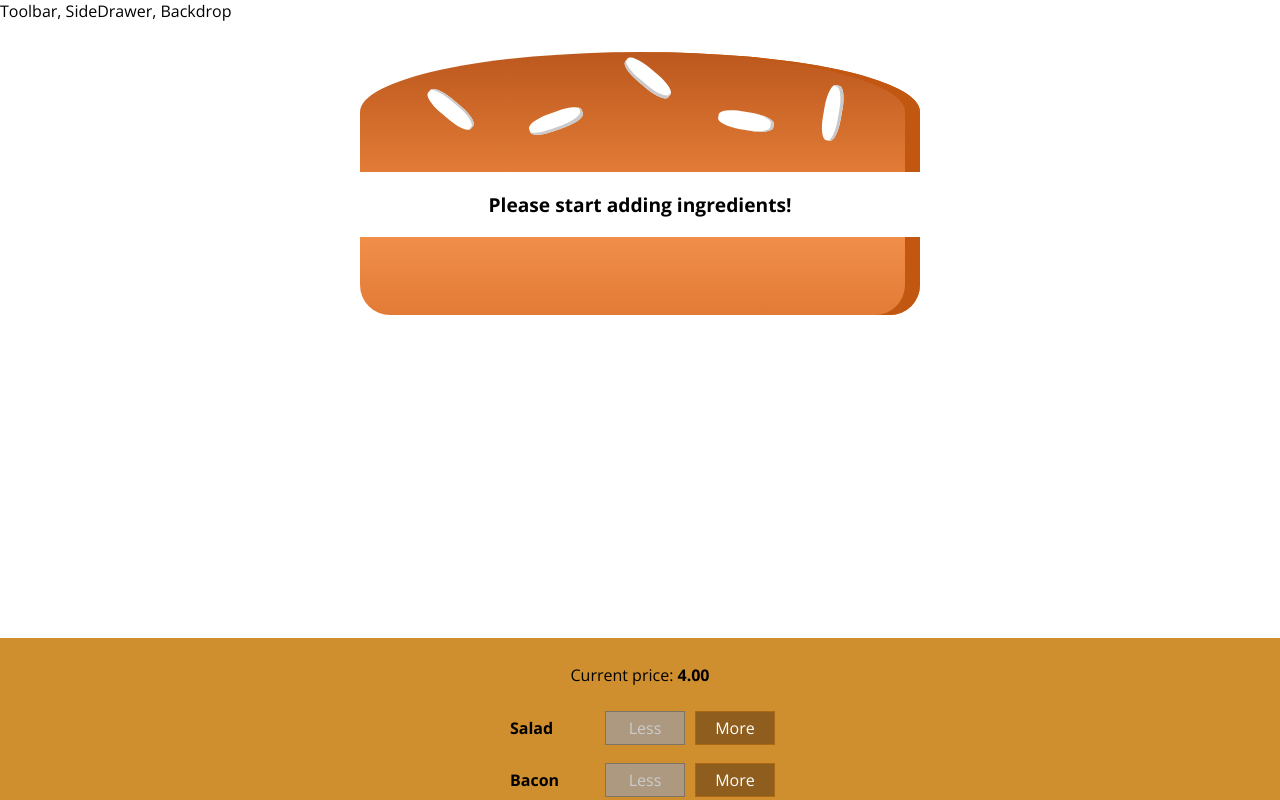
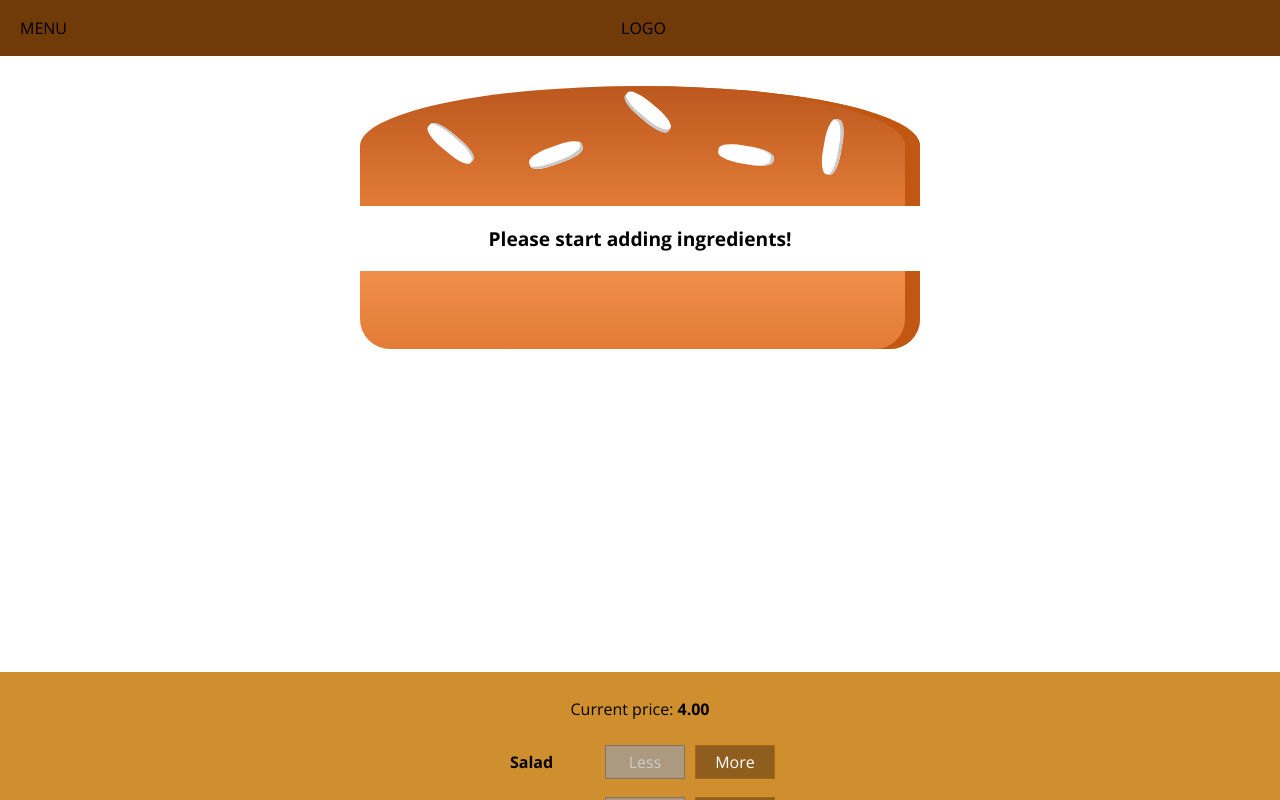
Before and after one commit to EitanFine/hamburger-app, a React (Create React App) app: page / in a window 1280 px wide. Shown: the top 800 px of the page. Built offline with nearby package versions, Linux system fonts and the light colour scheme.

Commit message:
Add navigation toolbar

```diff
--- a/src/components/Layout/Layout.css
+++ b/src/components/Layout/Layout.css
@@ -1,3 +1,3 @@
 .Content {
-  margin-top: 16px;
+  margin-top: 72px;
 }
--- a/src/components/Layout/Layout.js
+++ b/src/components/Layout/Layout.js
@@ -1,10 +1,11 @@
 import React from 'react'
 import Aux from '../../hoc/Aux'
 import './Layout.css'
+import Toolbar from '../Navigation/Toolbar/Toolbar'
 
 const layout = (props) => (
   <Aux>
-    <div>Toolbar, SideDrawer, Backdrop</div>
+    <Toolbar></Toolbar>
     <main className="Content">{ props.children }</main>
   </Aux>
 )
--- /dev/null
+++ b/src/components/Navigation/Toolbar/Toolbar.css
@@ -0,0 +1,18 @@
+.Toolbar {
+  height: 56px;
+  width: 100%;
+  position: fixed;
+  top: 0;
+  left: 0;
+  background-color: #703B09;
+  display: flex;
+  justify-content: space-between;
+  align-items: center;
+  padding: 0 20px;
+  box-sizing: border-box;
+  z-index: 90;
+}
+
+.Toolbar nav {
+  height: 100%;
+}
--- /dev/null
+++ b/src/components/Navigation/Toolbar/Toolbar.js
@@ -0,0 +1,16 @@
+import React from 'react'
+import './Toolbar.css'
+
+const toolbar = (props) => (
+  <header className='Toolbar'>
+    <div>MENU</div>
+    <div>LOGO</div>
+    <nav>
+      <ul>
+
+      </ul>
+    </nav>
+  </header>
+)
+
+export default toolbar
```
